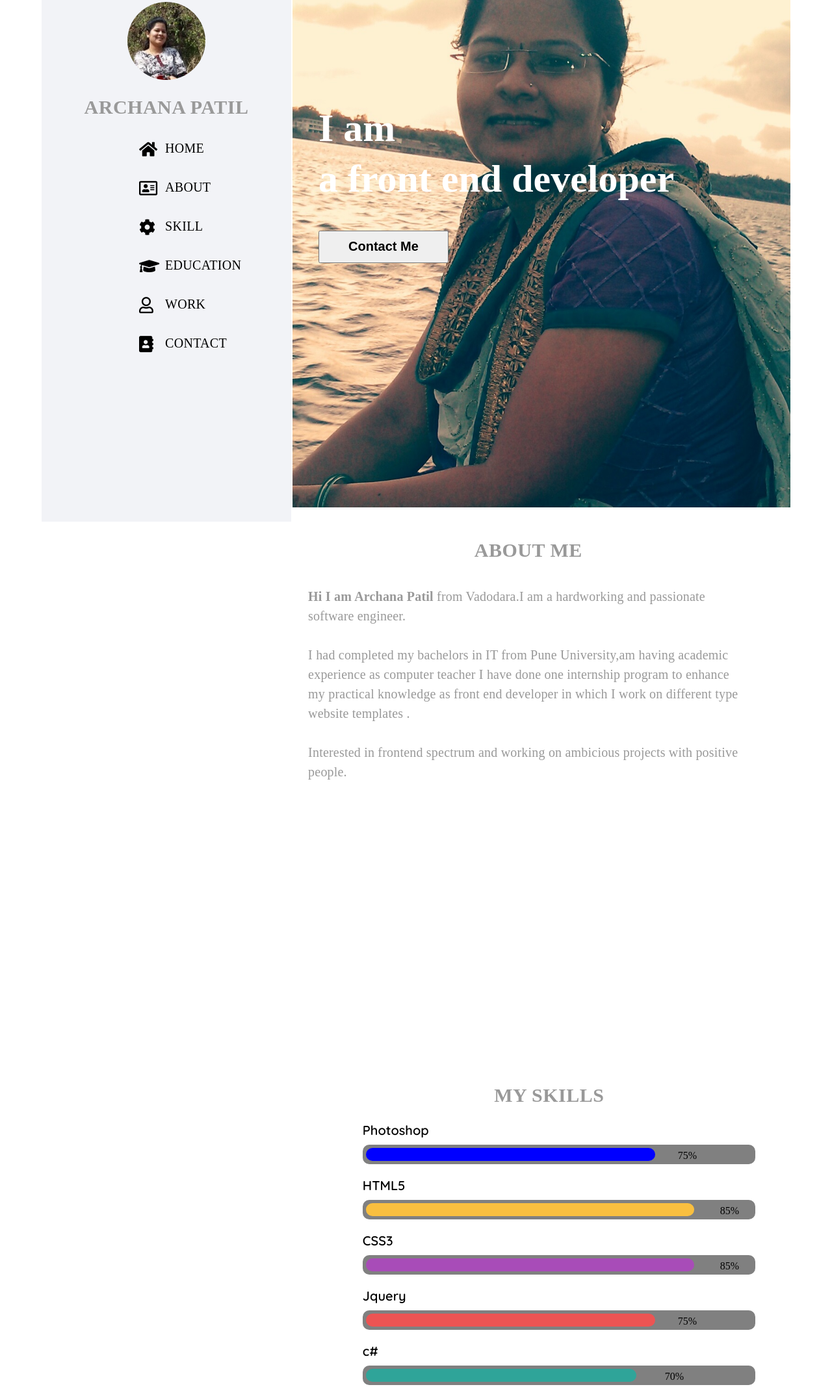
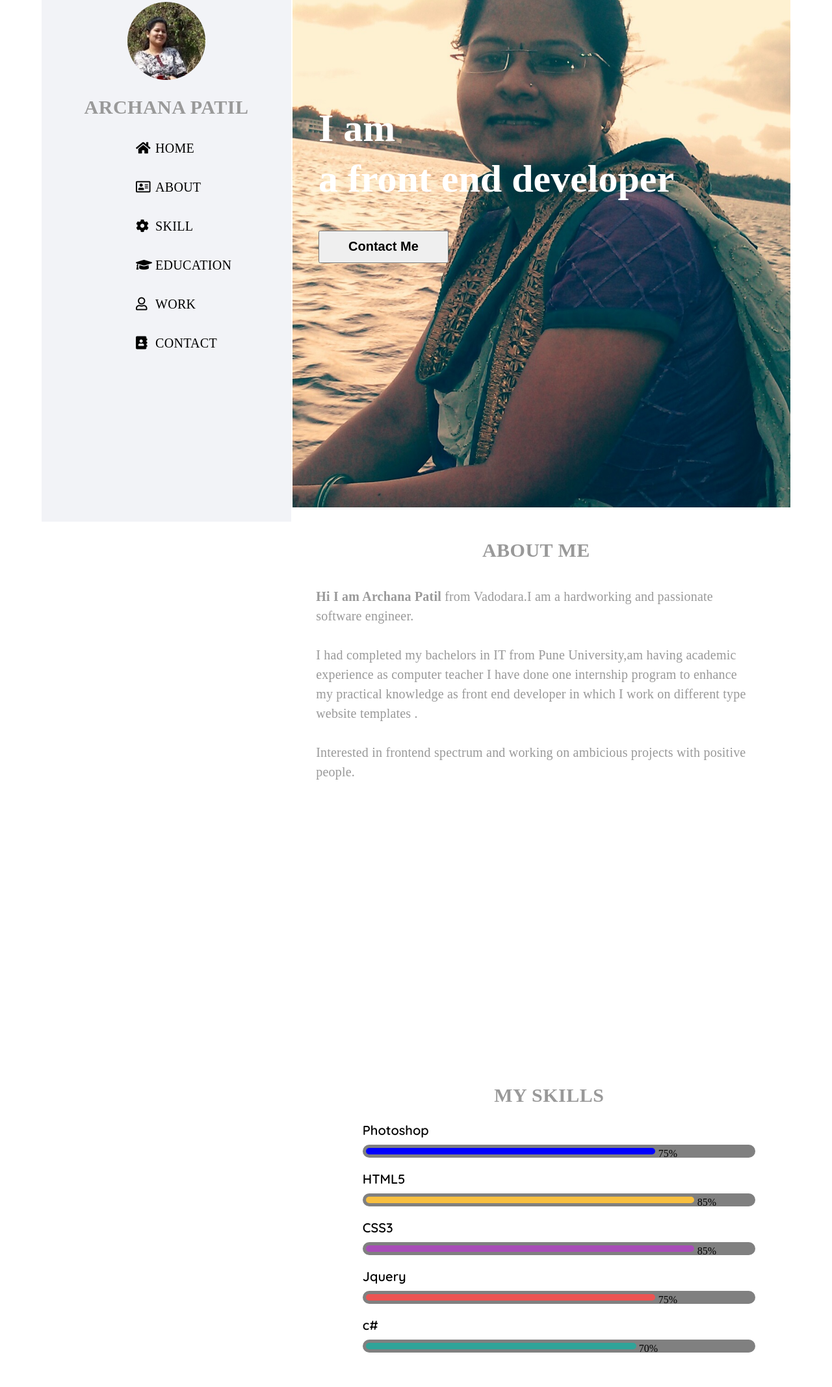
Before and after one commit to archupatil-90/profile, a plain HTML site: page index.html in a window 1280 px wide. Shown: the part 27-2162 px from the top of the page at 65% size. Drawn offline with Linux system fonts and the light colour scheme.

Commit message:
Add files via upload

```diff
--- a/index.html
+++ b/index.html
@@ -23,25 +23,45 @@
             <div class="cardwrapper"></div>
             <h2>Archana Patil</h2>
             <ul>
-               <i class="fas fa-home icon"></i></span>
+
                 <li>
-
+                    <i class="fas fa-home icon"></i>
                     <a href="#home">
                     HOME</a></li>
 
-                   <i class="far fa-address-card icon"></i>
-                <li><a href="#aboutme">ABOUT </a></li>
-                <i class="fas fa-cog icon"></i>
-                <li><a href="#skill">SKILL </a></li>
 
-           <i class="fas fa-graduation-cap icon"></i>
-                <li><a href="#education">EDUCATION </a></li>
+                <li>
+                    <i class="far fa-address-card icon"></i>
+                    <a href="#aboutme">ABOUT </a>
 
-               <i class="far fa-user icon"></i>
-                <li><a href="#work">WORK</a></li>
+                </li>
 
-                <i class="fas fa-address-book icon"></i>
-                <li><a href="#contact">CONTACT </a></li>
+                <li>
+                    <i class="fas fa-cog icon"></i>
+                    <a href="#skill">SKILL </a>
+
+                </li>
+
+
+                <li>
+                    <i class="fas fa-graduation-cap icon"></i>
+                    <a href="#education">EDUCATION </a>
+
+                </li>
+
+
+                <li>
+                    <i class="far fa-user icon"></i>
+                    <a href="#work">WORK</a>
+
+                </li>
+
+
+                <li>
+                    <i class="fas fa-address-book icon"></i>
+                    <a href="#contact">CONTACT </a>
+
+                </li>
 
             </ul>
 
@@ -80,7 +100,7 @@
                 <div class="card">
                     <h3>Photoshop</h3>
                     <div class="progress">
-                        <div class="  progressbar  color1 ">
+                        <div class="color1 ">
                             <span>75%</span>
                         </div>
 
@@ -88,7 +108,7 @@
                     <div>
                         <h3>HTML5</h3>
                         <div class="progress">
-                            <div class="  progressbar  color2 ">
+                            <div class="color2 ">
                                 <span>85%</span>
                             </div>
                         </div>
@@ -98,7 +118,7 @@
                     <div>
                         <h3>CSS3</h3>
                         <div class="progress">
-                            <div class="  progressbar  color3 ">
+                            <div class="color3 ">
                                 <span>85%</span>
                             </div>
                         </div>
@@ -107,7 +127,7 @@
                     <div>
                         <h3>Jquery</h3>
                         <div class="progress">
-                            <div class="  progressbar  color4 ">
+                            <div class="color4 ">
                                 <span>75%</span>
                             </div>
                         </div>
@@ -116,7 +136,7 @@
                     <div>
                         <h3>c#</h3>
                         <div class="progress">
-                            <div class="  progressbar  color5 ">
+                            <div class="color5 ">
                                 <span>70%</span>
                             </div>
                         </div>
@@ -127,20 +147,29 @@
                 <div id="education" class="education">
                     <h2>Education</h2>
                     <div class="contentbox">
+                        <h3>bachelors in information technology</h3>
+
+                        <div class="content">
                         <p> 2016</p>
                         <h3>bachelors in information technology</h3>
                         <p>Met Bhujbal Knowledge city</p>
                     </div>
+                    </div>
                     <div class="contentbox">
+                        <h3>diploma in computer technology</h3>
+                        <div class="content">
                         <p>2009</p>
                         <h3>diploma in computer technology</h3>
                         <p>govt.Polytechnic Nashik</p>
-
+                    </div>
                     </div>
                     <div class="contentbox">
+                        <h3>high school secondary education</h3>
+                        <div class="content">
                         <p>2006</p>
                         <h3>high school secondary education</h3>
                         <p>S.S.M.V.P</p>
+                    </div>
                     </div>
 
                 </div>
@@ -153,7 +182,7 @@
 
                         <a href="https://archupatil-90.github.io/template1/">
                             <img src="cafe.png" class="img2"></a>
-                            <a href="https://archupatil-90.github.io/salon/">
+                            <a href=" https://archupatil-90.github.io/saloon/">
                                 <img src="saloon.png" class="img2"></a>
 
                                 <a href="https://archupatil-90.github.io/test/">
--- a/port.css
+++ b/port.css
@@ -45,7 +45,7 @@ html{
     height: 50px;
     font-size: 20px;
     padding-top: 10px;
-    padding-left: 150px;
+    padding-left: 105px;
 }
 
 
@@ -54,10 +54,7 @@ html{
 .icon{
     width: 30px;
     height: 14px;
-    margin-left: 110px;
-    float: left;
-    font-size: 25px;
-    padding-top: 10px;
+
 }
 
 .leftcontainer ul li a {
@@ -76,19 +73,19 @@ html{
     position: absolute;
     width: 0px;
     height: 0px;
-
-    /* background-color: blue; */
     top: 30px;
     left: 40px;
-    transition: 2s ;
+    transition: 1s ;
 }
+
+
 
 .leftcontainer ul li  a:hover::before {
 
     width: 50px;
-    height: 2px;
+    height: 1px;
     background-color:blue;
-    left: 15px;
+    left: 10px;
 
 }
 .fas .far{
@@ -144,7 +141,7 @@ html{
     width: 84%;
     height: 100vh;
     margin: auto;
-    padding: 3% 5% 0% 5%;
+    padding: 3% 2% 0% 5%;
 
 
 
@@ -197,7 +194,7 @@ h3 {
 }
 
 .progress {
-    height: 20px;
+    height: 10px;
     width: 100%;
     padding: 5px;
     margin: auto;
@@ -206,81 +203,62 @@ h3 {
 
 
 }
-.progressbar{
-    width: 75%;
-    height: 20px;
-    border-radius: 10px;
-
-}
 
 .progress .color1 {
 
+
     width: 75%;
+    height: 10px;
+    border-radius: 10px;
     background-color: blue;
 }
 
-.progress .color1 span {
+.progress span {
+    margin-left: 101%;
 
-    position: relative;
-    top: 3px;
-    left: 480px;
 }
 
 .progress .color2 {
     width: 85%;
+    height: 10px;
+    border-radius: 10px;
     background: #f9bf3f;
 
 
 }
 
-.progress .color2 span {
-    position: relative;
-    /* right: -42px; */
-    top: 3px;
-    left:545px;
-}
+
 
 .progress .color3 {
     width: 85%;
+    height: 10px;
+    border-radius: 10px;
     background: #a84cb8;
 
 }
 
-.progress .color3  span {
-    position: relative;
-    /* right: -42px; */
-    top: 3px;
-    left: 545px;
-}
+
 
 .progress .color4 {
     width: 75%;
+    height: 10px;
+    border-radius: 10px;
     background: #ec5453;
 
 
 }
 
-.progress .color4 span {
-    position: relative;
-    /* right: -42px; */
-    top: 3px;
-    left: 480px;
-}
 
 .progress .color5 {
     width: 70%;
-
+    height: 10px;
+    border-radius: 10px;
     background: #2fa499;
 
 
 }
 
-.progress .color5 span {
-    position: relative;
-    /* right: -42px; */
-    top: 3px;
-    left: 460px;
-}
+
 
 
 
@@ -295,7 +273,45 @@ h3 {
 
 }
 
+
 .rightcontainer .education .contentbox {
+    /* width: 100%;
+    height: 30px;
+    margin: auto;
+    background-color: #f2f3f7;
+    border: 1px solid #e6e6e6;
+    color: #333333;
+    text-transform: uppercase;
+    padding-left: 3%;
+    margin-bottom: 20px;
+    text-align: center; */
+    width: 100%;
+    height: 80px;
+    margin: auto;
+    background-color: #f2f3f7;
+    border: 1px solid #e6e6e6;
+    color: #333333;
+    text-transform: uppercase;
+   margin-bottom: 50px;
+
+    text-align: center;
+    position: relative;
+    visibility:visible;
+
+}
+.rightcontainer .education .contentbox .content{
+    /* width: 100%;
+    height: 130px;
+    margin: auto;
+    background-color: #f2f3f7;
+    border: 1px solid #e6e6e6;
+    color: #333333;
+    text-transform: uppercase;
+  margin-top: -70px;
+
+    text-align: center;
+    visibility: hidden; */
+
     width: 100%;
     height: 130px;
     margin: auto;
@@ -303,9 +319,25 @@ h3 {
     border: 1px solid #e6e6e6;
     color: #333333;
     text-transform: uppercase;
-    padding-left: 3%;
+    /* margin-top: -70px; */
+    text-align: center;
+    visibility: hidden;
     margin-bottom: 20px;
-    text-align: center;
+
+
+}
+.rightcontainer .education .contentbox:hover {
+   background-color: #2d98f0;
+   color: white;
+   margin-bottom: 120px;
+    /* visibility: collapse; */
+    /* visibility: hidden; */
+}
+
+.rightcontainer .education .contentbox:hover .content{
+
+    visibility: visible;
+
 }
 
 
@@ -340,6 +372,9 @@ margin-right: 10px; */
     /* margin-right: 100px; */
     margin-top: 30px;
     float: left;
+}
+.img2:hover{
+     opacity:.6;
 }
 
 
@@ -423,7 +458,8 @@ margin-right: 10px; */
     margin-bottom: 15px;
     padding-left: 10px;
     border: none;
-    font-size: 20px;
+    font-size: 18px;
+    border-radius: 10px;
 }
 
 .text1 {
@@ -434,19 +470,22 @@ margin-right: 10px; */
     padding-left: 10px;
     border: none;
     font-size: 20px;
+    border-radius: 10px;
 }
 
 .rightcontainer .contact .rightbox .btn {
     background: #2c98f0;
     color: #fff;
-
+    border: none;
+    box-shadow: -6px -4px #3f3f59;
     border-radius: 5px;
     transition: 1s;
 }
-.rightbox .btn:hover{
+.rightcontainer .contact .rightbox .btn:hover{
 
-    background-color: white;
+    background-color: white ;
     color: blue;
-    border: 2px dashed #2c98f0;
+    border: 1px solid #3333334a;
+
 
 }
```
